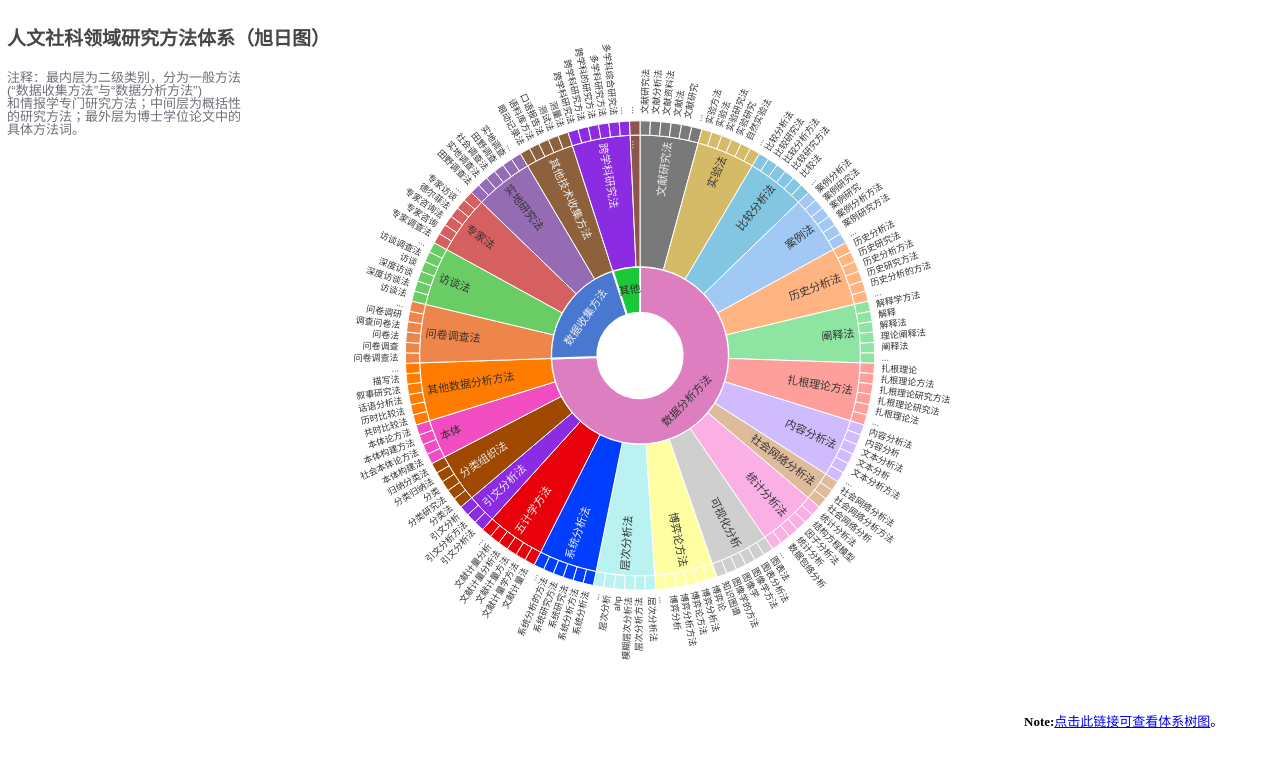
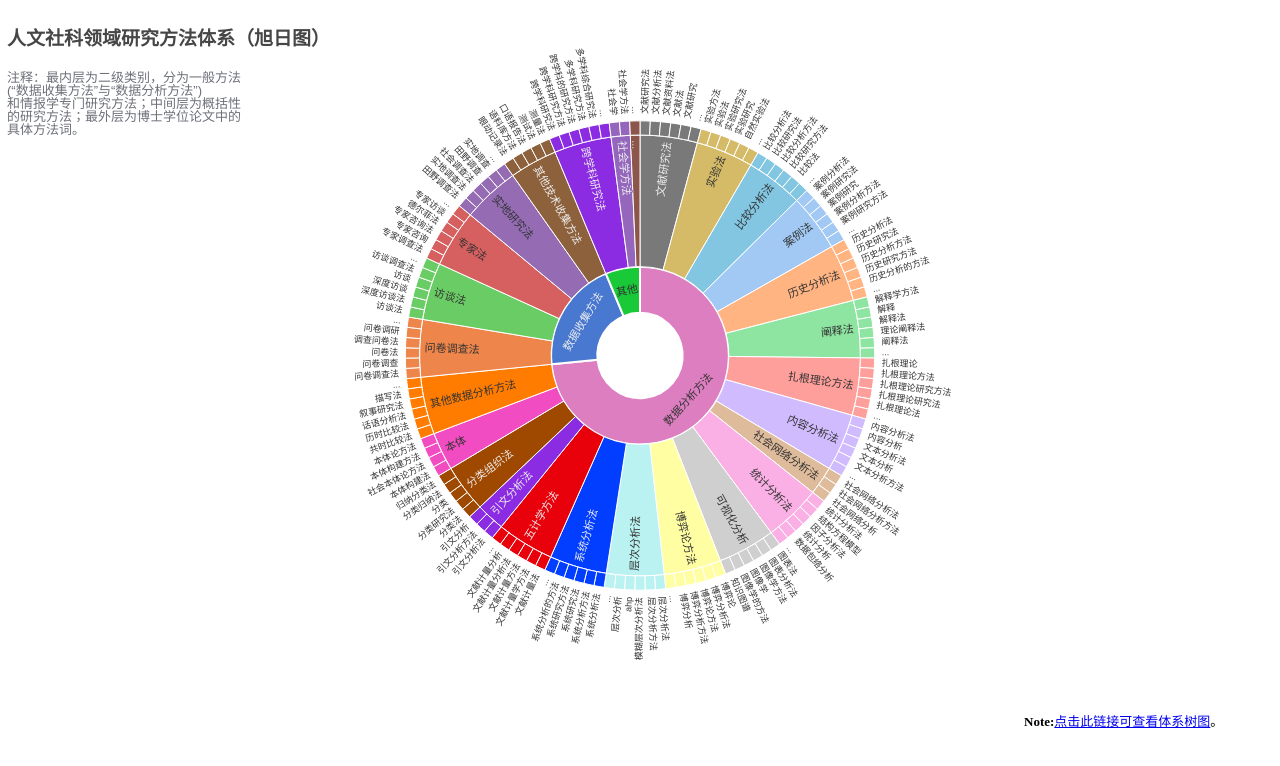
Before and after one commit to XinlongC/XinlongC.github.io, a plain HTML site: page Research-methodology/Sunrise.html in a window 1280 px wide. Drawn offline with nearby package versions, Linux system fonts and the light colour scheme.

Commit message:
Update Sunrise.html

```diff
--- a/Research-methodology/Sunrise.html
+++ b/Research-methodology/Sunrise.html
@@ -1251,7 +1251,29 @@ var data = [
           },
         ]
       },
-	  {
+{
+        name: '社会学方法',
+        itemStyle: {
+          color: '#9467bd'
+        },
+		children: [
+          {
+            name: '社会学',
+            value: 1,
+            itemStyle: {
+              color: '#9467bd'
+            }
+          },
+          {
+            name: '社会学方法',
+            value: 1,
+            itemStyle: {
+              color: '#9467bd'
+            }
+          },
+        ]
+      },
+ {
         name: '...',
         itemStyle: {
           color: '#8c564b'
```
